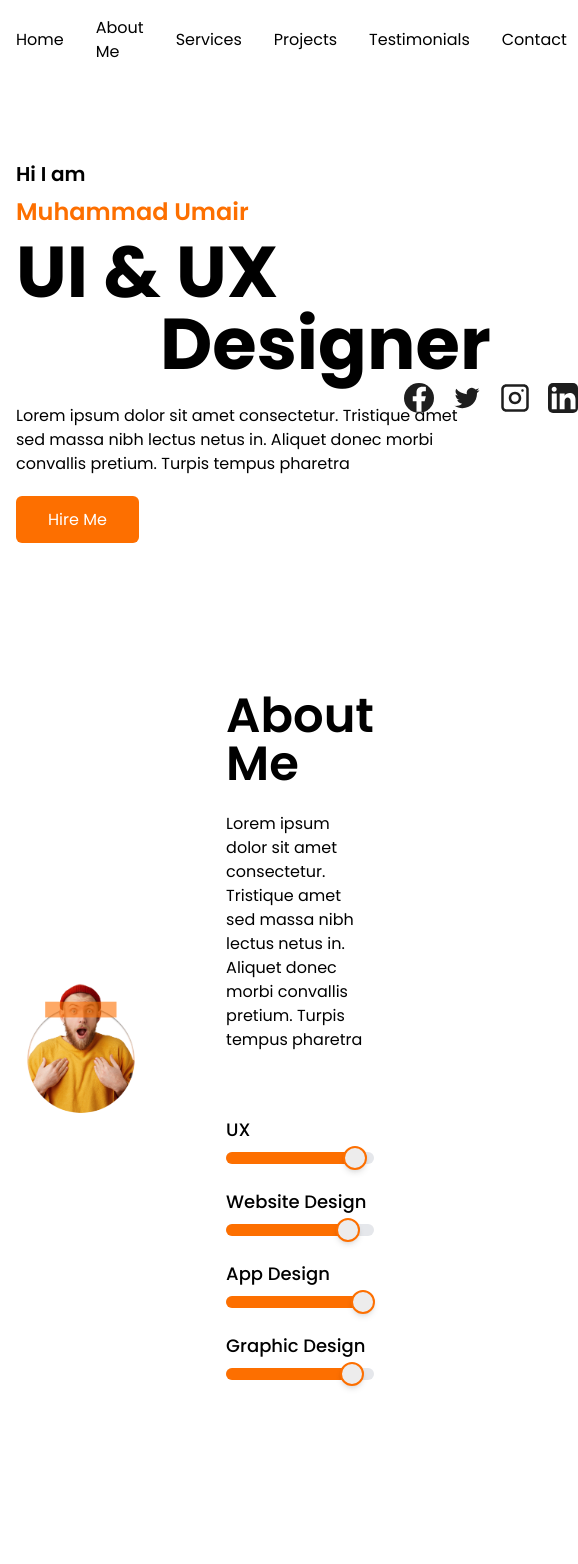
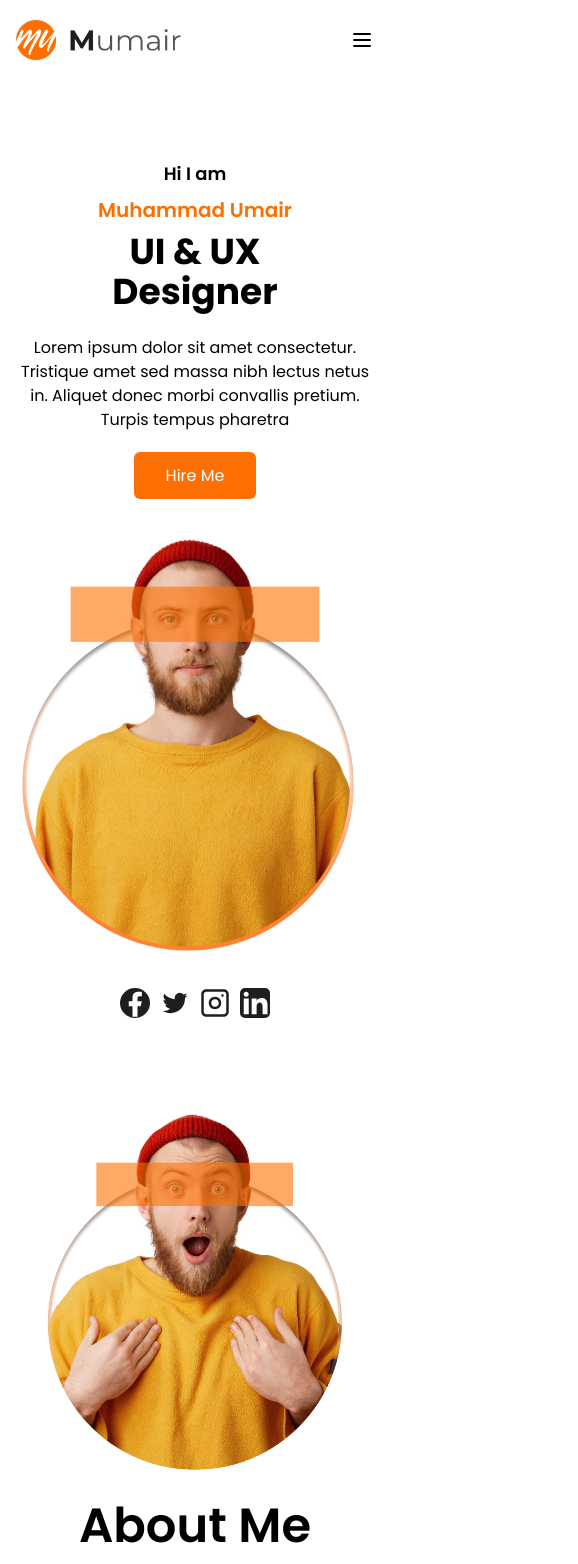
Before and after one commit to shel404/potential-assessment-portfolio, a React (Vite) app: page / in a window 390 px wide. Shown: the top 1564 px of the page, 578 px wide, since content can reach past the window. Built offline with nearby package versions, Linux system fonts and the light colour scheme.

Commit message:
Mobile responsive

```diff
--- a/src/components/common/SectionHeader.tsx
+++ b/src/components/common/SectionHeader.tsx
@@ -3,7 +3,7 @@ import { FC } from "react";
 interface SectionHeaderProps {
   title: string;
   description: string;
-  alignment?: "left" | "center";
+  alignment?: "left" | "center" | "auto";
 }
 
 const SectionHeader: FC<SectionHeaderProps> = ({
@@ -13,15 +13,17 @@ const SectionHeader: FC<SectionHeaderProps> = ({
 }) => {
   return (
     <div
-      className={`mb-16 ${
-        alignment === "center" ? "text-center" : "text-left"
-      }`}
+      className={`mb-16 ${alignment === "center" ? "text-center" : "text-left"}
+              ${alignment === "auto" ? "text-center sm:text-left " : ""}
+      `}
     >
       <h2 className="text-5xl font-semibold mb-6">{title}</h2>
       <p
         className={`text-black ${
           alignment === "center" ? "max-w-3xl mx-auto" : ""
-        }`}
+        }
+        ${alignment === "auto" ? "text-center sm:text-left " : ""}
+        `}
       >
         {description}
       </p>
--- a/src/components/layout/Navigation.tsx
+++ b/src/components/layout/Navigation.tsx
@@ -2,6 +2,7 @@ import { FC, useState, useEffect } from "react";
 
 const Navigation: FC = () => {
   const [isScrolled, setIsScrolled] = useState(false);
+  const [isMenuOpen, setIsMenuOpen] = useState(false);
 
   const navItems = [
     { href: "#home", label: "Home" },
@@ -36,17 +37,40 @@ const Navigation: FC = () => {
             <img
               src="/src/assets/images/logo.png"
               alt="Mumair Logo"
-              className="h-12 block dark:hidden"
+              className="h-10 sm:h-12 block dark:hidden"
             />
             <img
               src="/src/assets/images/logo-dark.png"
               alt="Mumair Logo"
-              className="h-12 hidden dark:block"
+              className="h-10 sm:h-12 hidden dark:block"
             />
           </a>
         </div>
 
-        <div className="flex items-center gap-8">
+        {/* Mobile menu button */}
+        <button
+          onClick={() => setIsMenuOpen(!isMenuOpen)}
+          className="lg:hidden text-black dark:text-white"
+        >
+          <svg
+            className="w-6 h-6"
+            fill="none"
+            strokeLinecap="round"
+            strokeLinejoin="round"
+            strokeWidth="2"
+            viewBox="0 0 24 24"
+            stroke="currentColor"
+          >
+            {isMenuOpen ? (
+              <path d="M6 18L18 6M6 6l12 12" />
+            ) : (
+              <path d="M4 6h16M4 12h16M4 18h16" />
+            )}
+          </svg>
+        </button>
+
+        {/* Desktop menu */}
+        <div className="hidden lg:flex items-center gap-8">
           {navItems.map(({ href, label }) => (
             <a
               key={href}
@@ -59,6 +83,27 @@ const Navigation: FC = () => {
           <button className="btn-primary">Download CV</button>
         </div>
       </div>
+
+      {/* Mobile menu */}
+      <div
+        className={`lg:hidden ${
+          isMenuOpen ? "block" : "hidden"
+        } bg-white dark:bg-black-800 shadow-lg`}
+      >
+        <div className="px-4 py-2 space-y-1">
+          {navItems.map(({ href, label }) => (
+            <a
+              key={href}
+              href={href}
+              onClick={() => setIsMenuOpen(false)}
+              className="block py-2 text-black dark:text-white hover:text-orange-500 dark:hover:text-orange-500 transition-colors"
+            >
+              {label}
+            </a>
+          ))}
+          <button className="btn-primary w-full my-2">Download CV</button>
+        </div>
+      </div>
     </nav>
   );
 };
--- a/src/components/sections/About.tsx
+++ b/src/components/sections/About.tsx
@@ -15,19 +15,19 @@ const About: FC = () => {
       id="about"
       className="max-w-7xl mx-auto px-4 sm:px-6 lg:px-8 py-20"
     >
-      <div className="flex items-center gap-20">
-        <div className="w-1/2">
+      <div className="flex flex-col lg:flex-row items-center gap-8 lg:gap-20">
+        <div className="w-full lg:w-1/2">
           <img
             src="/src/assets/images/about-me.png"
             alt="About Me"
-            className="w-full rounded-full"
+            className="w-full max-w-[400px] mx-auto lg:max-w-none rounded-full"
           />
         </div>
-        <div className="w-1/2">
+        <div className="w-full lg:w-1/2">
           <SectionHeader
             title="About Me"
             description="Lorem ipsum dolor sit amet consectetur. Tristique amet sed massa nibh lectus netus in. Aliquet donec morbi convallis pretium. Turpis tempus pharetra"
-            alignment="left"
+            alignment="auto"
           />
           {skills.map((skill) => (
             <SkillBar key={skill.label} {...skill} />
--- a/src/components/sections/Contact.tsx
+++ b/src/components/sections/Contact.tsx
@@ -20,18 +20,21 @@ const Contact: FC = () => {
           lectus netus in. Aliquet donec morbi convallis pretium"
       />
 
-      <form onSubmit={handleSubmit} className="flex gap-4 max-w-3xl mx-auto">
+      <form
+        onSubmit={handleSubmit}
+        className="flex flex-col sm:flex-row gap-4 max-w-3xl mx-auto px-4"
+      >
         <input
           type="email"
           value={email}
           onChange={(e) => setEmail(e.target.value)}
           placeholder="Enter Your Email"
-          className="flex-1 px-6 py-4 rounded-lg bg-gray-50 border border-gray-200 focus:outline-none focus:border-orange-500 text-black-900"
+          className="flex-1 px-6 py-4 rounded-lg bg-gray-50  border border-gray-200 dark:border-black-600 focus:outline-none focus:border-orange-500 text-black-900 dark:text-white"
           required
         />
         <button
           type="submit"
-          className="px-8 py-4 bg-orange-500 text-white rounded-lg hover:bg-orange-600 transition-colors"
+          className="w-full sm:w-auto px-8 py-4 bg-orange-500 text-white rounded-lg hover:bg-orange-600 transition-colors"
         >
           Contact Me
         </button>
--- a/src/components/sections/Footer.tsx
+++ b/src/components/sections/Footer.tsx
@@ -36,13 +36,13 @@ const Footer: FC = () => {
         </div>
 
         {/* Navigation */}
-        <nav className="mb-8">
-          <ul className="flex gap-8">
+        <nav className="mb-8 px-4">
+          <ul className="flex flex-wrap justify-center gap-4 sm:gap-8">
             {navigation.map((item) => (
               <li key={item}>
                 <a
                   href={`#${item.toLowerCase().replace(" ", "-")}`}
-                  className="text-black dark:text-white hover:text-orange-500 transition-colors"
+                  className="text-black dark:text-white hover:text-orange-500 transition-colors text-sm sm:text-base"
                 >
                   {item}
                 </a>
--- a/src/components/sections/Hero.tsx
+++ b/src/components/sections/Hero.tsx
@@ -9,19 +9,19 @@ import {
 const Hero: FC = () => {
   return (
     <main id="home" className="max-w-7xl mx-auto px-4 sm:px-6 lg:px-8 py-20">
-      <div className="flex items-center justify-between">
+      <div className="flex flex-col lg:flex-row items-center justify-between gap-12">
         {/* Left Content */}
-        <div className="max-w-xl">
-          <h2 className="text-xl font-semibold mb-2 dark:text-white">
+        <div className="max-w-xl text-center lg:text-left">
+          <h2 className="text-lg sm:text-xl font-semibold mb-2 dark:text-white">
             Hi I am
           </h2>
-          <h1 className="text-2xl font-semibold mb-2">
+          <h1 className="text-xl sm:text-2xl font-semibold mb-2">
             <span className="text-orange-500">Muhammad Umair</span>
           </h1>
-          <h1 className="text-7xl font-bold mb-6 dark:text-white">
+          <h1 className="text-4xl sm:text-7xl font-bold mb-6 dark:text-white">
             UI & UX
             <br />
-            <span className="ml-36">Designer</span>
+            <span className="ml-0 sm:ml-36">Designer</span>
           </h1>
           <p className="text-black dark:text-gray-300 mb-8">
             Lorem ipsum dolor sit amet consectetur. Tristique amet sed massa
@@ -38,11 +38,11 @@ const Hero: FC = () => {
           <img
             src="/src/assets/images/profile.png"
             alt="Profile"
-            className="w-[500px] h-auto"
+            className="w-full max-w-[500px] h-auto"
           />
           {/* Social Icons */}
           <div className="absolute -bottom-16 flex justify-center w-full">
-            <div className="flex gap-6">
+            <div className="flex gap-4 sm:gap-6">
               {["facebook", "twitter", "instagram", "linkedin"].map(
                 (social) => (
                   <a
--- a/src/components/sections/Projects.tsx
+++ b/src/components/sections/Projects.tsx
@@ -62,15 +62,15 @@ const Projects: FC = () => {
       />
 
       {/* Category Filters */}
-      <div className="flex justify-center gap-4 mb-12">
+      <div className="flex flex-wrap justify-center gap-4 mb-12">
         {categories.map((category) => (
           <button
             key={category}
             onClick={() => setActiveCategory(category)}
-            className={`px-6 py-2 rounded-md transition-colors ${
+            className={`px-4 sm:px-6 py-2 rounded-md transition-colors text-sm sm:text-base ${
               activeCategory === category
                 ? "bg-orange-500 text-white"
-                : "bg-gray-100 text-black-950 hover:bg-gray-200"
+                : "bg-gray-100  text-black-950  hover:bg-gray-200"
             }`}
           >
             {category}
--- a/src/components/sections/Services.tsx
+++ b/src/components/sections/Services.tsx
@@ -3,12 +3,14 @@ import { ServiceCardProps } from "../../types";
 import SectionHeader from "../common/SectionHeader";
 
 const ServiceCard: FC<ServiceCardProps> = ({ iconSrc, title, description }) => (
-  <div className="relative bg-gray-50 p-8 rounded-lg hover:shadow-lg dark:shadow-none overflow-hidden transition-shadow group">
+  <div className="relative bg-gray-50 p-6 sm:p-8 rounded-lg hover:shadow-lg dark:hover:shadow-orange-500/20 overflow-hidden transition-all duration-300 group">
     <div className="mb-6">
-      <img src={iconSrc} alt={title} className="w-auto h-16" />
+      <img src={iconSrc} alt={title} className="w-auto h-12 sm:h-16" />
     </div>
-    <h3 className="text-2xl font-semibold mb-4 text-black-900">{title}</h3>
-    <p className="text-black-600">{description}</p>
+    <h3 className="text-xl sm:text-2xl font-semibold mb-4 text-black-900 ">
+      {title}
+    </h3>
+    <p className="text-black-600 text-sm sm:text-base">{description}</p>
     <div className="opacity-0 dark:group-hover:opacity-100 absolute h-[6px] w-full bg-orange-500 bottom-0 left-0 transition-opacity duration-500"></div>
   </div>
 );
@@ -50,7 +52,7 @@ const Services: FC = () => {
         title="Services"
         description="Lorem ipsum dolor sit amet consectetur. Tristique amet sed massa nibh lectus netus in. Aliquet donec morbi convallis pretium"
       />
-      <div className="grid grid-cols-1 md:grid-cols-2 lg:grid-cols-4 gap-8">
+      <div className="grid grid-cols-1 md:grid-cols-2 lg:grid-cols-4 gap-6 sm:gap-8">
         {services.map((service) => (
           <ServiceCard key={service.title} {...service} />
         ))}
--- a/src/components/sections/Testimonials.tsx
+++ b/src/components/sections/Testimonials.tsx
@@ -83,7 +83,7 @@ const Testimonials: FC = () => {
   return (
     <section
       id="testimonials"
-      className="max-w-7xl mx-auto px-4 sm:px-6 lg:px-8 py-20"
+      className="max-w-7xl mx-auto px-4 sm:px-6 lg:px-8 py-20 overflow-clip"
     >
       <SectionHeader
         title="Testimonials"
@@ -91,9 +91,7 @@ const Testimonials: FC = () => {
       />
 
       <div className="relative mt-24">
-        <div className="relative h-[350px]">
-          {" "}
-          {/* Fixed height container */}
+        <div className="relative h-[450px] sm:h-[350px]">
           <AnimatePresence initial={false} mode="sync" custom={direction}>
             <motion.div
               key={activeSlide}
@@ -108,20 +106,22 @@ const Testimonials: FC = () => {
               }}
               className="bg-gray-50 p-12 rounded-lg max-w-4xl mx-auto left-0 right-0 absolute w-full"
             >
-              <div className="flex items-start gap-8">
-                <img
-                  src={testimonials[activeSlide].image}
-                  alt={testimonials[activeSlide].name}
-                  className="w-24 h-24 rounded-full object-cover"
-                />
-                <div>
+              <div className="flex flex-col sm:flex-row items-center sm:items-start gap-8 sm:gap-4">
+                <div className="w-full sm:w-1/3 flex flex-col items-center sm:items-start">
+                  <img
+                    src={testimonials[activeSlide].image}
+                    alt={testimonials[activeSlide].name}
+                    className="w-24 h-24 sm:w-48 sm:h-48 rounded-full object-contain mb-6 sm:mb-0"
+                  />
+                </div>
+                <div className="w-full ">
                   <div className="mb-6">
                     <p className="text-gray-700 text-lg relative">
                       <span className="absolute -left-2 -top-6 text-orange-500 text-5xl leading-[0] italic rotate-180">
                         "
                       </span>
                       {testimonials[activeSlide].content}
-                      <span className="absolute right-8 bottom-6 text-orange-500 text-5xl leading-[0] italic  rotate-180">
+                      <span className="align-bottom text-orange-500 text-5xl leading-[0] italic">
                         "
                       </span>
                     </p>
@@ -139,7 +139,7 @@ const Testimonials: FC = () => {
         </div>
 
         {/* Navigation Dots */}
-        <div className="flex justify-center gap-2">
+        <div className="hidden sm:flex justify-center gap-2 ">
           {testimonials.map((_, index) => (
             <button
               key={index}
```
